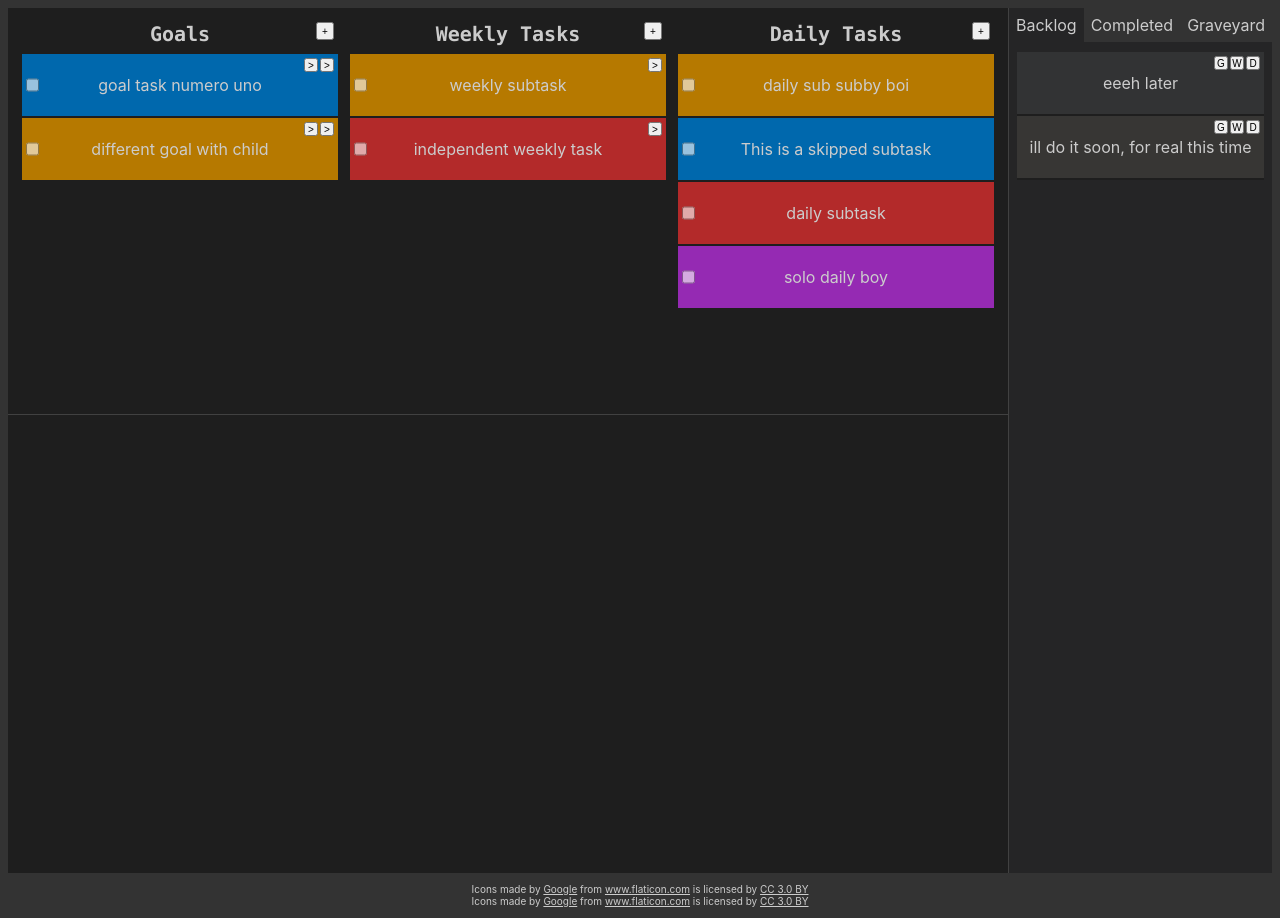
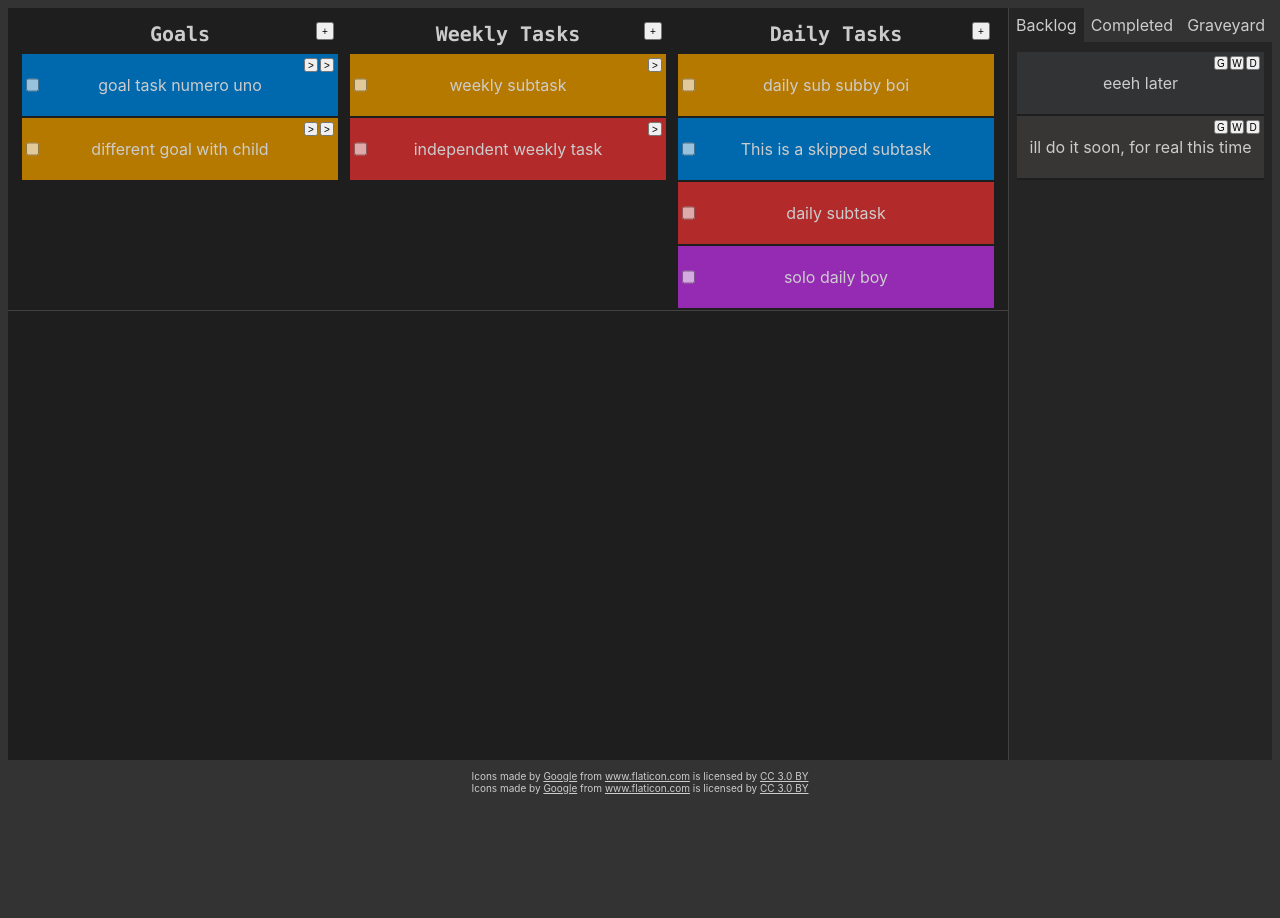
Before and after one commit to AlexJohnKennedy/TrackYourTodos, a React (Create React App) app: page / in a window 1280 px wide. After the commit the page ends 805 px from the top, so only its background shows below. Built offline with nearby package versions, Linux system fonts and the light colour scheme.

Commit message:
cannot get the grid to size itself properly.. the backlog size always overrides teh minimum specified minmax() for the first row. i did a hardcoded fix that doesnt work properly but its ok for now... i give up

```diff
--- a/src/css/Board.css
+++ b/src/css/Board.css
@@ -6,8 +6,6 @@
     padding-bottom: 0rem;   /* tasks have a margin on the bottom, which will form this spacing instead */
     background-color: rgb(0,0,0,0);
     border-radius: var(--border-radius);
-    min-height: 40rem;
-    max-height: 60rem;
 
     /* the two children of a board are title container, and list container. We want them to be layout flexibly, in vertical direction */
     display: inline-flex;
--- a/src/css/GridLayout.css
+++ b/src/css/GridLayout.css
@@ -20,6 +20,7 @@
     #root {
         display: grid;
         grid-template-columns: 1fr auto var(--divider-column-width) minmax(var(--backlog-tasks-total-width-squashed), var(--backlog-tasks-total-width)) 1fr;
+        grid-template-rows: auto 45rem auto;
     }
 
     .ActiveTaskSection {
@@ -27,6 +28,9 @@
         grid-column-end: 3;
         grid-row-start: 1;
         grid-row-end: 2;
+
+        min-height: 25rem;
+        max-height: 40rem;
 
         width: 100%;
         min-width: var(--active-tasks-min-total-width);
@@ -43,6 +47,9 @@
         box-sizing: border-box;
         width: 100%;
 
+        min-height: 0;
+        max-height: 85rem;
+
         border-left: 1px solid var(--divider-colour);
         display: inline-flex;
         flex-direction: column;
@@ -57,9 +64,6 @@
         display: inline-flex;
 
         border-top: 1px solid var(--divider-colour);
-
-        /* TEMP PLACEHOLDER */
-        height: 45rem;
     }
     .Footer {
         grid-column-start: 2;
--- a/src/interactionLayer/dummy/dummyDataModel.js
+++ b/src/interactionLayer/dummy/dummyDataModel.js
@@ -33,7 +33,5 @@ export function GetActiveTaskObject() {
     // Create some tasks and fail them.
     tasklist.FailTask(tasklist.CreateNewIndependentTask('memes', Category.Daily, ColourIdTracker.useNextColour()));
 
-    console.log(tasklist);
-
     return tasklist;
 }
```
